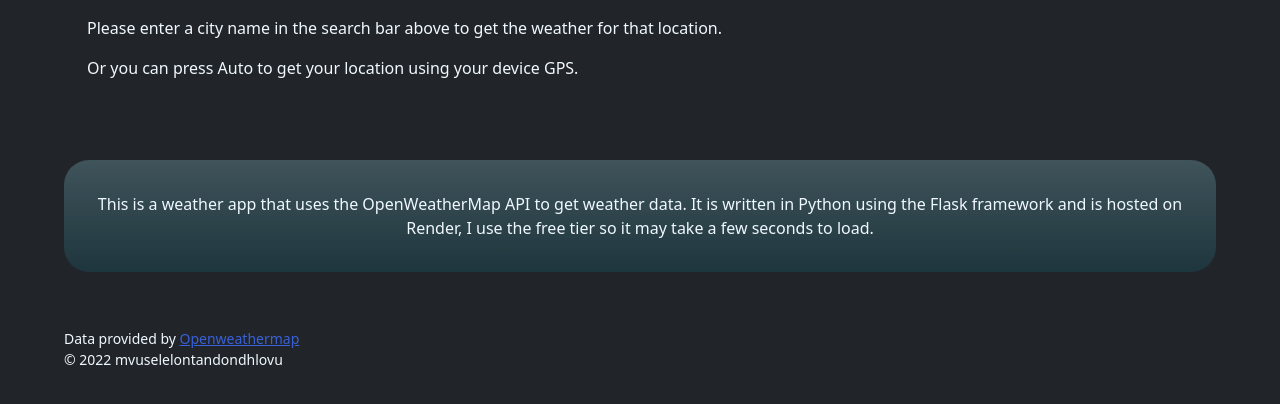
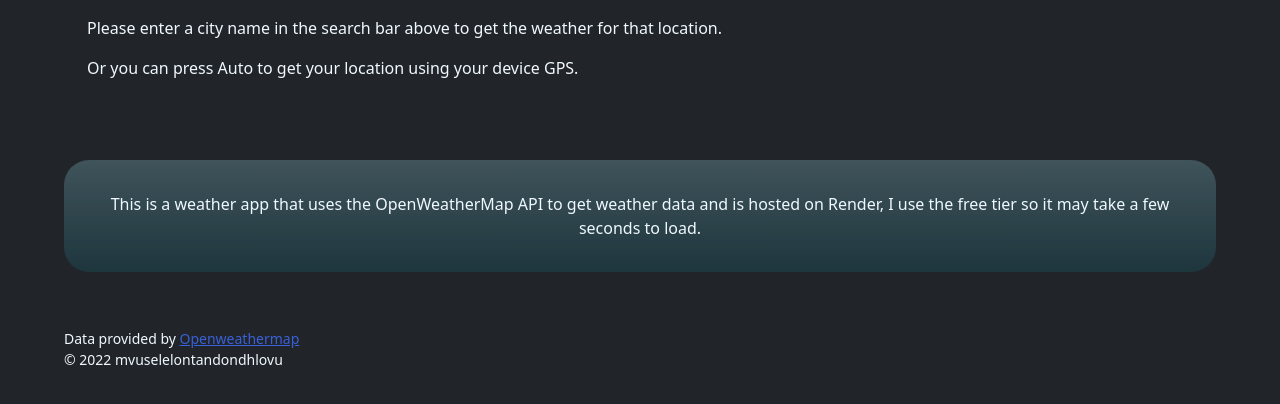
Before and after one commit to mntando/Weather-App, a Flask app: page / in a window 1280 px wide. Shown: the part 217-621 px from the top of the page. Run offline with Flask 2, Linux system fonts and the light colour scheme; some libraries are stand-ins or nearby versions.

Commit message:
Update welcome.html

```diff
--- a/templates/welcome.html
+++ b/templates/welcome.html
@@ -12,8 +12,7 @@
         <p>Or you can press Auto to get your location using your device GPS.</p>
     </div>
     <div class="bg-info bg-gradient bg-opacity-10 mb pb rounded-corners">
-        This is a weather app that uses the OpenWeatherMap API to get weather data. It is written in Python using the Flask framework
-        and is hosted on Render, I use the free tier so it may take a few seconds to load.
+        This is a weather app that uses the OpenWeatherMap API to get weather data and is hosted on Render, I use the free tier so it may take a few seconds to load.
     </div>
 
 {% endblock %}
```
